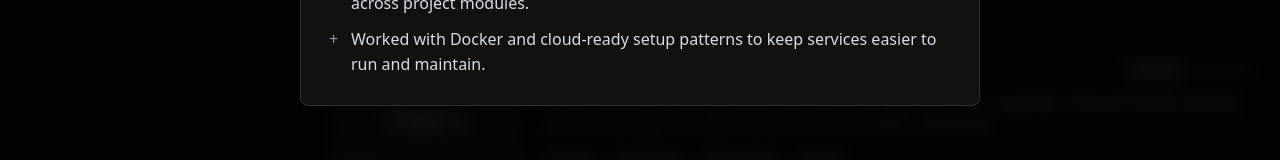
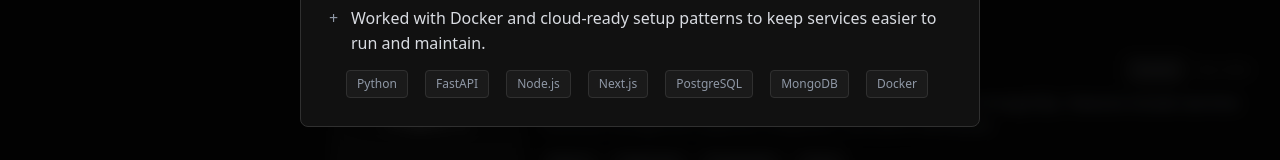
Before and after one commit to faizan-devs/personal-portfolio, a Next.js app: page / in a window 1280 px wide. Both pictures are taken after a click on the button 791 px from the left and 443 px from the top of the page. Shown: the part 524-684 px from the top of the page. Built offline with nearby package versions, Linux system fonts and the light colour scheme.

Commit message:
feat: add tools display in Experience modal for enhanced detail

```diff
--- a/app/components/Experience.tsx
+++ b/app/components/Experience.tsx
@@ -90,6 +90,14 @@ export default function Experience({ experience }: ExperienceProps) {
 									</li>
 								))}
 							</ul>
+
+							<div className="modal-tools">
+								{selected.tools.map((tool) => (
+									<span key={tool} className="tag">
+										{tool}
+									</span>
+								))}
+							</div>
 						</div>
 					</article>
 				</div>
```
